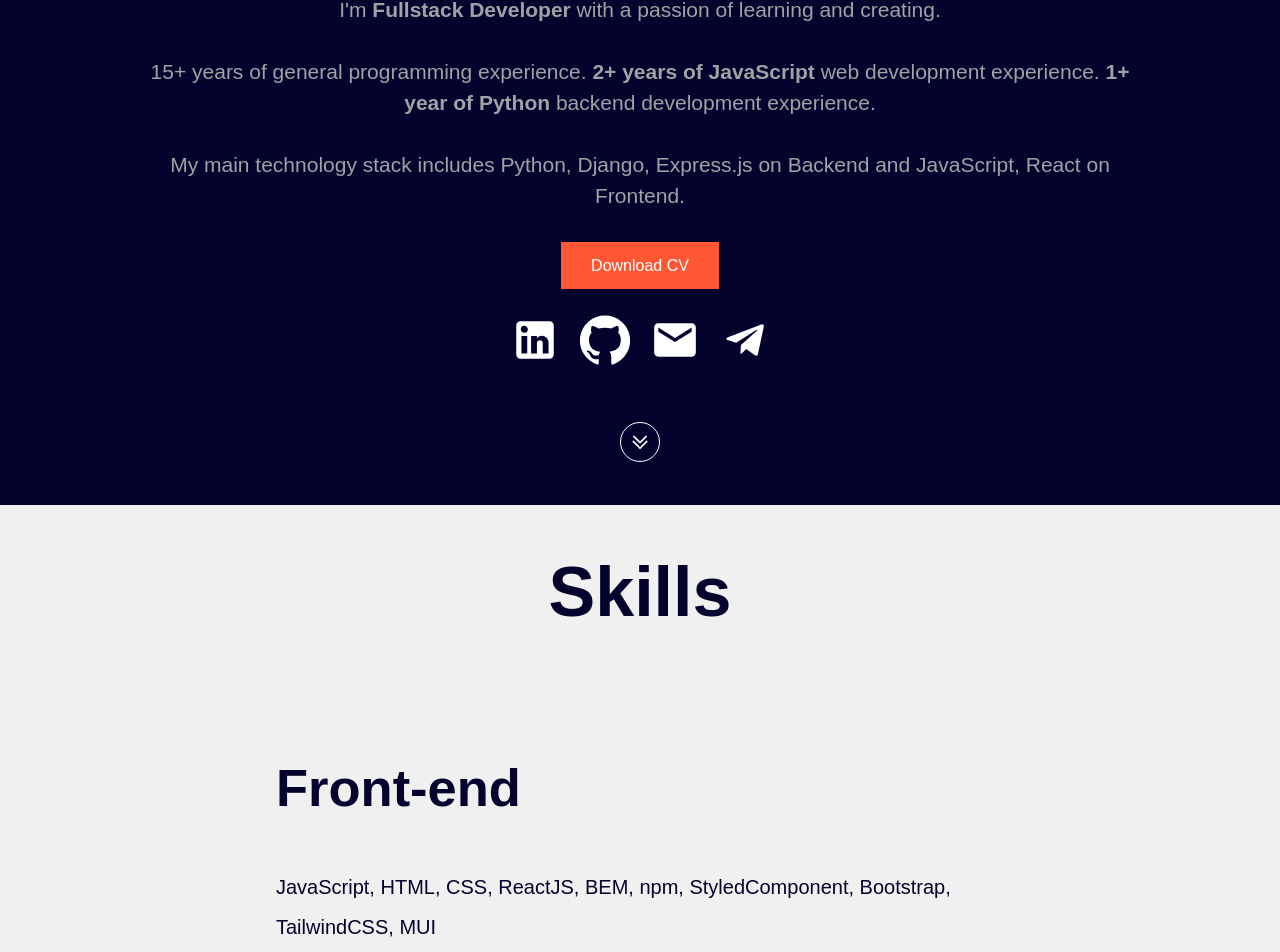
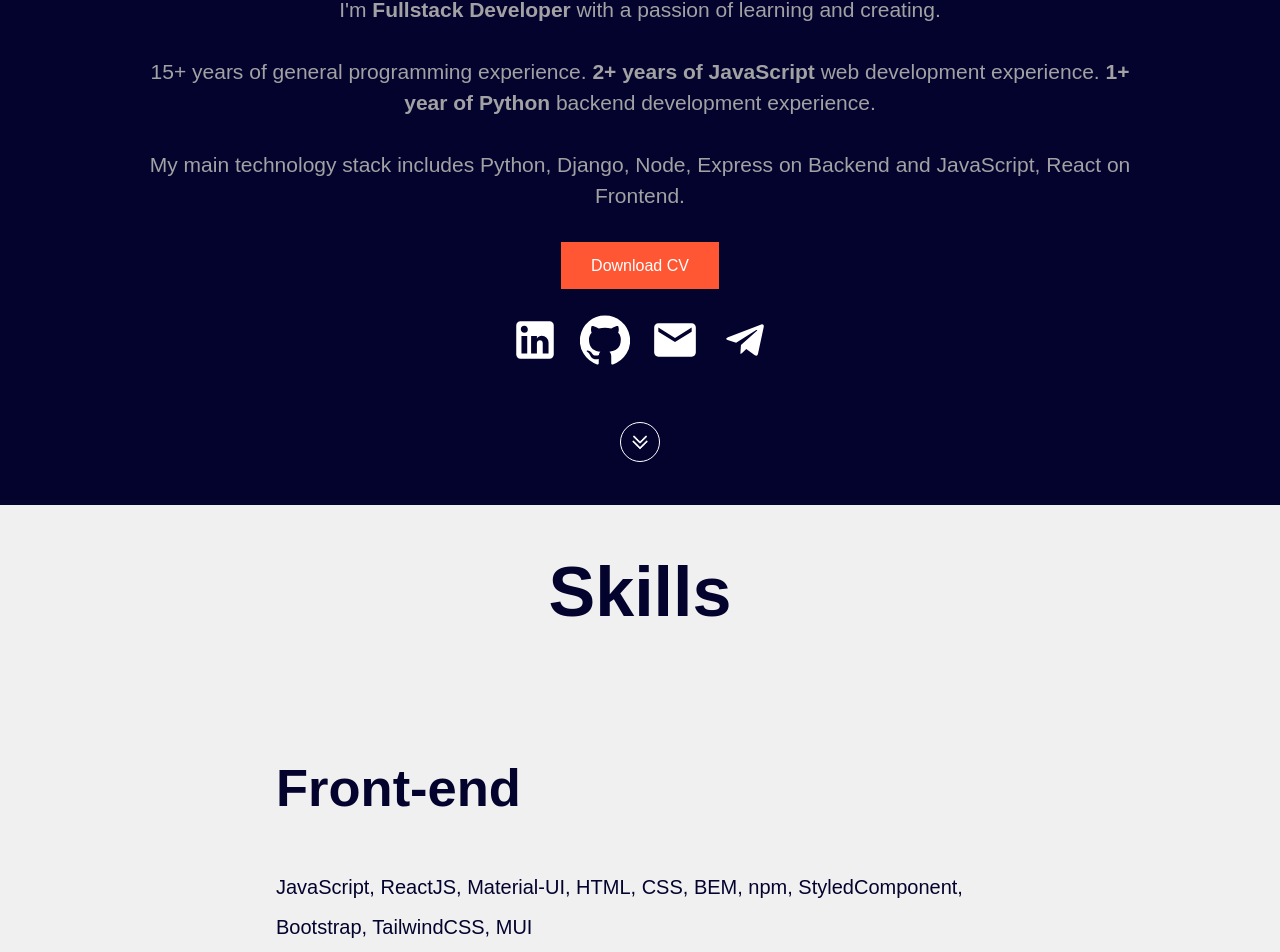
Before and after one commit to RA404/-react-portfolio, a React (Create React App) app: page /#/ in a window 1280 px wide. Shown: the part 295-1247 px from the top of the page. Built offline with nearby package versions, Linux system fonts and the light colour scheme.

Commit message:
edit skills on main page

```diff
--- a/src/pages/Home.js
+++ b/src/pages/Home.js
@@ -31,7 +31,7 @@ function Home() {
             <span className='about__description-text_bold'> 1+ year of Python</span> backend development experience.
           </p>
 
-          <p className='about__description-text about__description-text_last-elaement'>My main technology stack includes Python, Django, Express.js on Backend and JavaScript, React on Frontend.</p>
+          <p className='about__description-text about__description-text_last-elaement'>My main technology stack includes Python, Django, Node, Express on Backend and JavaScript, React on Frontend.</p>
           <a className='button' href={RepinCV_pdf_file} download="Repin_Andrei_CV.pdf" target='_blank' rel='noopener noreferrer'>Download CV</a>
           <div className='socialMedia'>
             <a href='https://www.linkedin.com/in/ra404/' target='_blank' rel='noopener noreferrer'>
@@ -55,7 +55,7 @@ function Home() {
         <ol className='list'>
           <li className='item'>
             <h2>Front-end</h2>
-            <span>JavaScript, HTML, CSS, ReactJS, BEM, npm, StyledComponent, Bootstrap, TailwindCSS, MUI</span>
+            <span>JavaScript, ReactJS, Material-UI, HTML, CSS, BEM, npm, StyledComponent, Bootstrap, TailwindCSS, MUI</span>
           </li>
           <li className='item'>
             <h2>Back-end</h2>
```
